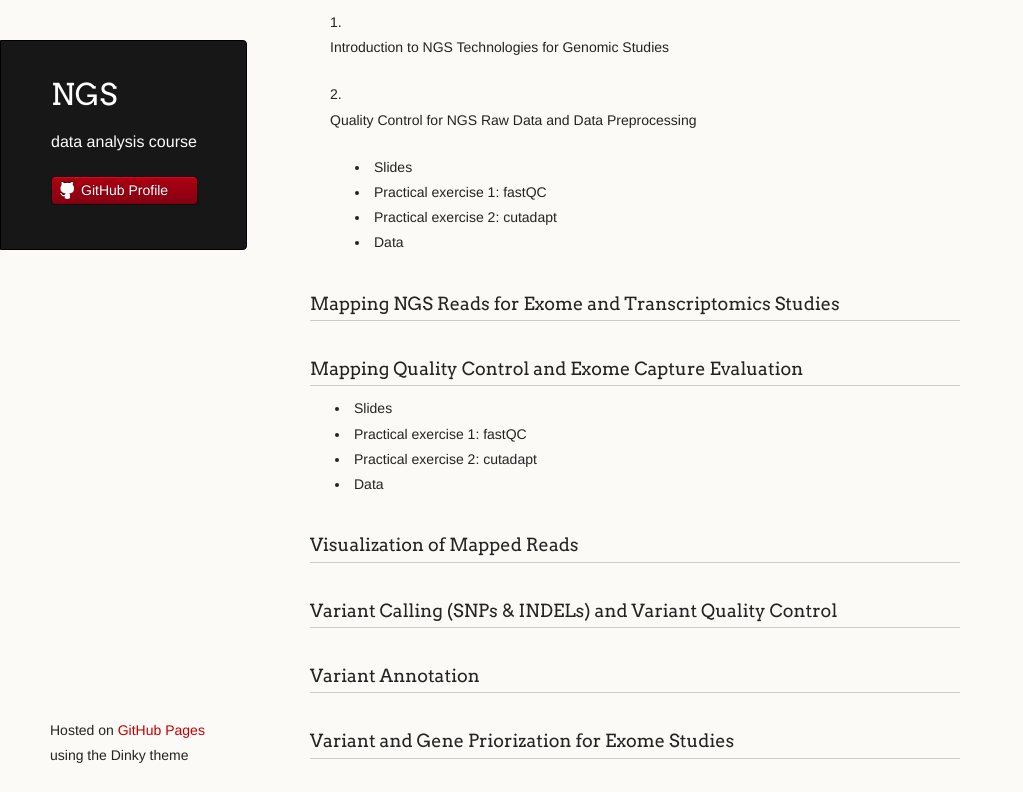
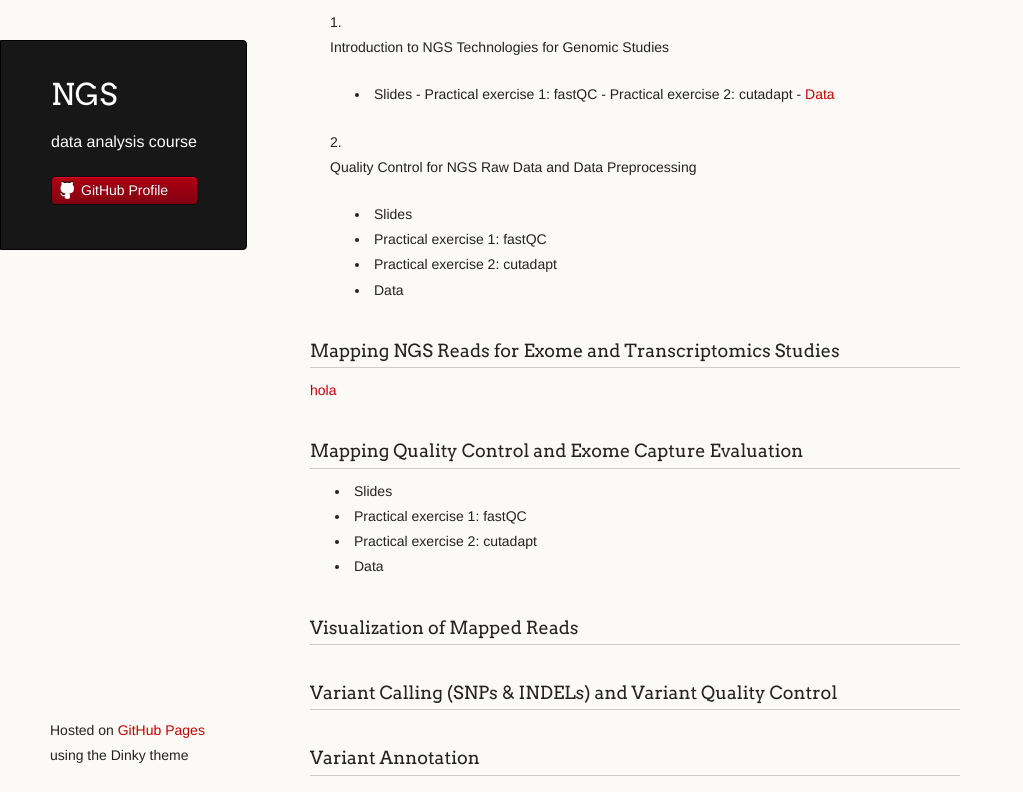
Before and after one commit to imedina/ngscourse.github.io, a plain HTML site: page index.html in a window 1280 px wide. Shown: the top 792 px of the page, without its empty margins (0-1023 px from the left). Drawn offline with Linux system fonts and the light colour scheme.

Commit message:
Replace master branch with page content via GitHub

```diff
--- a/index.html
+++ b/index.html
@@ -28,7 +28,14 @@
       </header>
       <section>
         <ol>
-<li><p>Introduction to NGS Technologies for Genomic Studies</p></li>
+<li>
+<p>Introduction to NGS Technologies for Genomic Studies</p>
+
+<ul>
+<li>Slides - Practical exercise 1: fastQC - Practical exercise 2: cutadapt - <a href="http://www.elmundo.es/">Data</a>
+</li>
+</ul>
+</li>
 <li>
 <p>Quality Control for NGS Raw Data and Data Preprocessing</p>
 
@@ -41,6 +48,8 @@
 </li>
 </ol><h3>
 <a name="mapping-ngs-reads-for-exome-and-transcriptomics-studies" class="anchor" href="#mapping-ngs-reads-for-exome-and-transcriptomics-studies"><span class="octicon octicon-link"></span></a>Mapping NGS Reads for Exome and Transcriptomics Studies</h3>
+
+<p><a href="http://www.elmundo.es/" title="hola por aqui">hola</a></p>
 
 <h3>
 <a name="mapping-quality-control-and-exome-capture-evaluation" class="anchor" href="#mapping-quality-control-and-exome-capture-evaluation"><span class="octicon octicon-link"></span></a>Mapping Quality Control and Exome Capture Evaluation</h3>
--- a/params.json
+++ b/params.json
@@ -1 +1 @@
-{"name":"NGS","tagline":"data analysis course","body":"                        \r\n1. Introduction to NGS Technologies for Genomic Studies\r\n\r\n\r\n2. Quality Control for NGS Raw Data and Data Preprocessing\r\n    - Slides\r\n    - Practical exercise 1: fastQC\r\n    - Practical exercise 2: cutadapt\r\n    - Data\r\n\r\n### Mapping NGS Reads for Exome and Transcriptomics Studies\r\n\r\n\r\n\r\n### Mapping Quality Control and Exome Capture Evaluation\r\n\r\n- Slides\r\n- Practical exercise 1: fastQC\r\n- Practical exercise 2: cutadapt\r\n- Data\r\n\r\n\r\n### Visualization of Mapped Reads\r\n\r\n\r\n\r\n### Variant Calling (SNPs & INDELs) and Variant Quality Control\r\n\r\n\r\n\r\n### Variant Annotation\r\n\r\n\r\n\r\n### Variant and Gene Priorization for Exome Studies\r\n\r\n\r\n\r\n### RNA-Seq Quantification and Isoforms Finding\r\n\r\n\r\n\r\n### RNA-Seq Normalization and Differential Expression Analysis\r\n\r\n\r\n\r\n### Cloud Computing Resources for NGS\r\n","google":"","note":"Don't delete this file! It's used internally to help with page regeneration."}
+{"name":"NGS","tagline":"data analysis course","body":"                        \r\n1. Introduction to NGS Technologies for Genomic Studies\r\n    - Slides - Practical exercise 1: fastQC - Practical exercise 2: cutadapt - [Data](http://www.elmundo.es/)\r\n\r\n2. Quality Control for NGS Raw Data and Data Preprocessing\r\n    - Slides\r\n    - Practical exercise 1: fastQC\r\n    - Practical exercise 2: cutadapt\r\n    - Data\r\n\r\n### Mapping NGS Reads for Exome and Transcriptomics Studies\r\n\r\n[hola]\r\n\r\n[hola]:http://www.elmundo.es/ \"hola por aqui\"\r\n\r\n\r\n### Mapping Quality Control and Exome Capture Evaluation\r\n\r\n- Slides\r\n- Practical exercise 1: fastQC\r\n- Practical exercise 2: cutadapt\r\n- Data\r\n\r\n\r\n### Visualization of Mapped Reads\r\n\r\n\r\n\r\n### Variant Calling (SNPs & INDELs) and Variant Quality Control\r\n\r\n\r\n\r\n### Variant Annotation\r\n\r\n\r\n\r\n### Variant and Gene Priorization for Exome Studies\r\n\r\n\r\n\r\n### RNA-Seq Quantification and Isoforms Finding\r\n\r\n\r\n\r\n### RNA-Seq Normalization and Differential Expression Analysis\r\n\r\n\r\n\r\n### Cloud Computing Resources for NGS\r\n","google":"","note":"Don't delete this file! It's used internally to help with page regeneration."}
```
